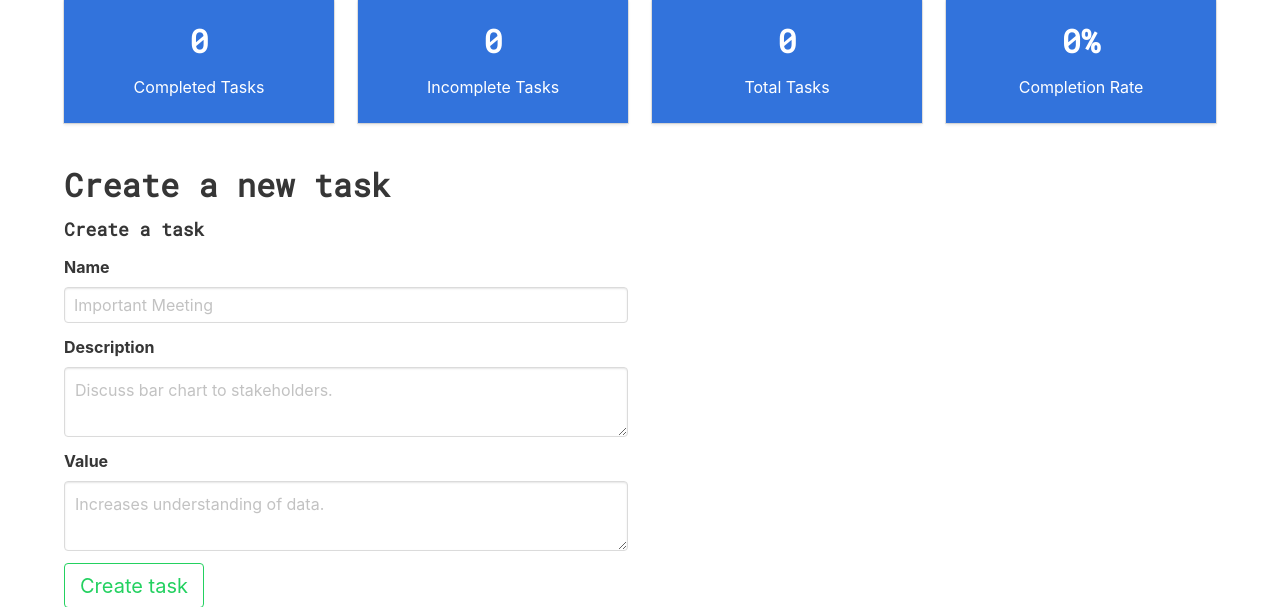
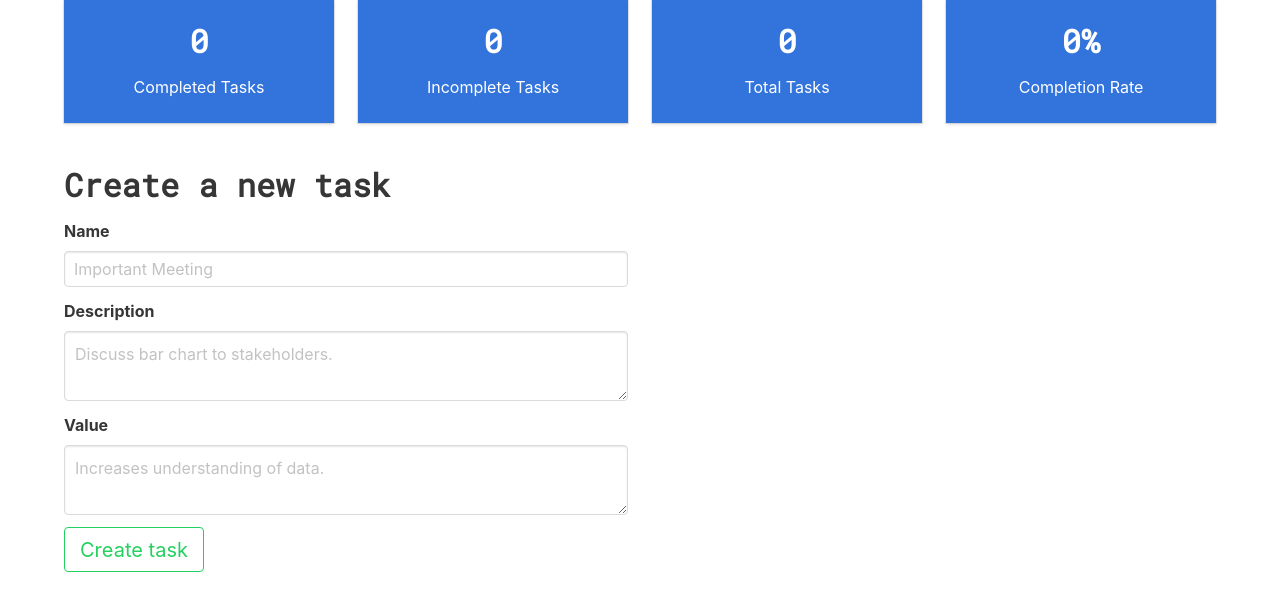
Before and after one commit to danielc92/flask-todo, a Flask app: page / in a window 1280 px wide. Shown: the part 281-888 px from the top of the page. Run offline with Flask 2, Linux system fonts and the light colour scheme; the visitor is signed in with stand-in values (Sample User, id 1); data that the repository does not hold is empty; parts of the project's set-up code (start-up, migrations or seed data) failed here and were passed over; some libraries are stand-ins or nearby versions.

Commit message:
Removed duplicate entry

```diff
--- a/templates/board/board.html
+++ b/templates/board/board.html
@@ -36,7 +36,6 @@
             <h1 class="cf-one">Create a new task</h1>
             <section class="columns">
                 <article class="column is-half">
-                    <h5 class="cf-one">Create a task</h5>
                     <form class="form" method="post">
                         <div class="field">
                             <label class="label">Name</label>
```
